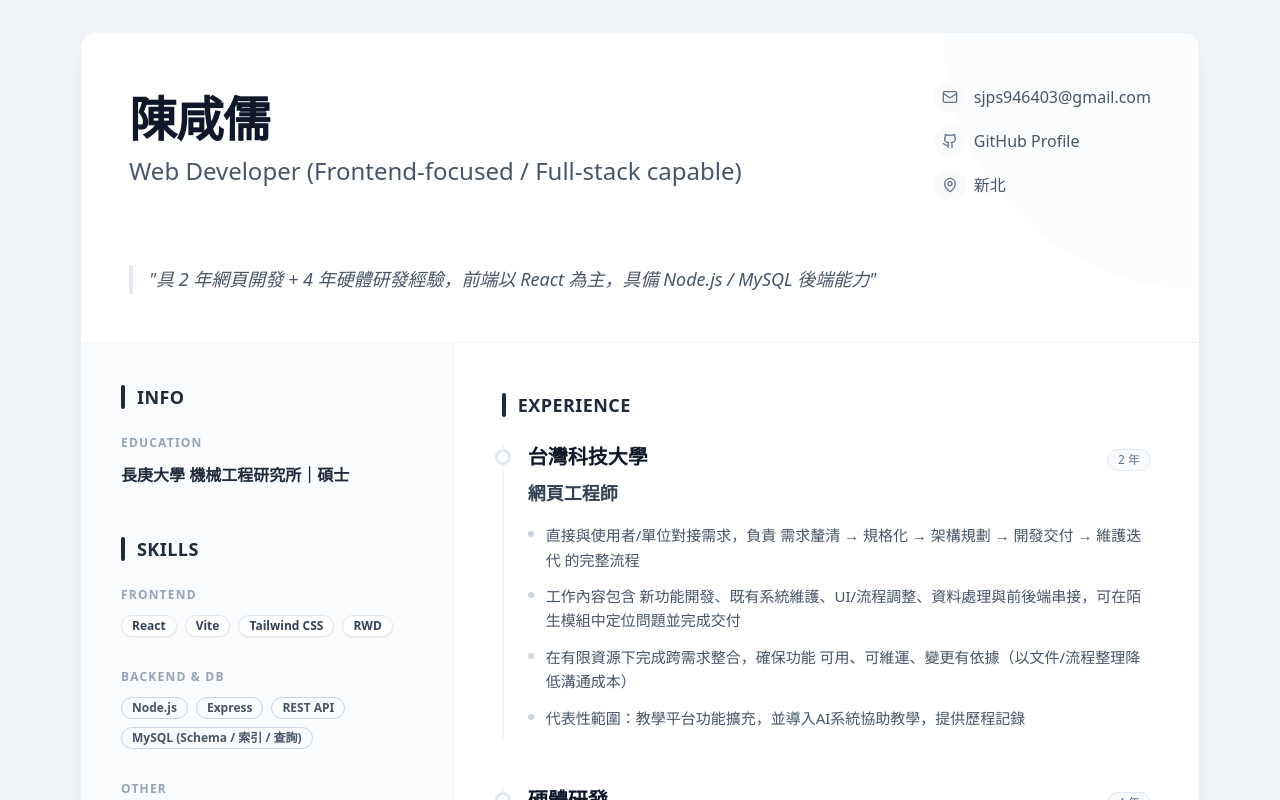
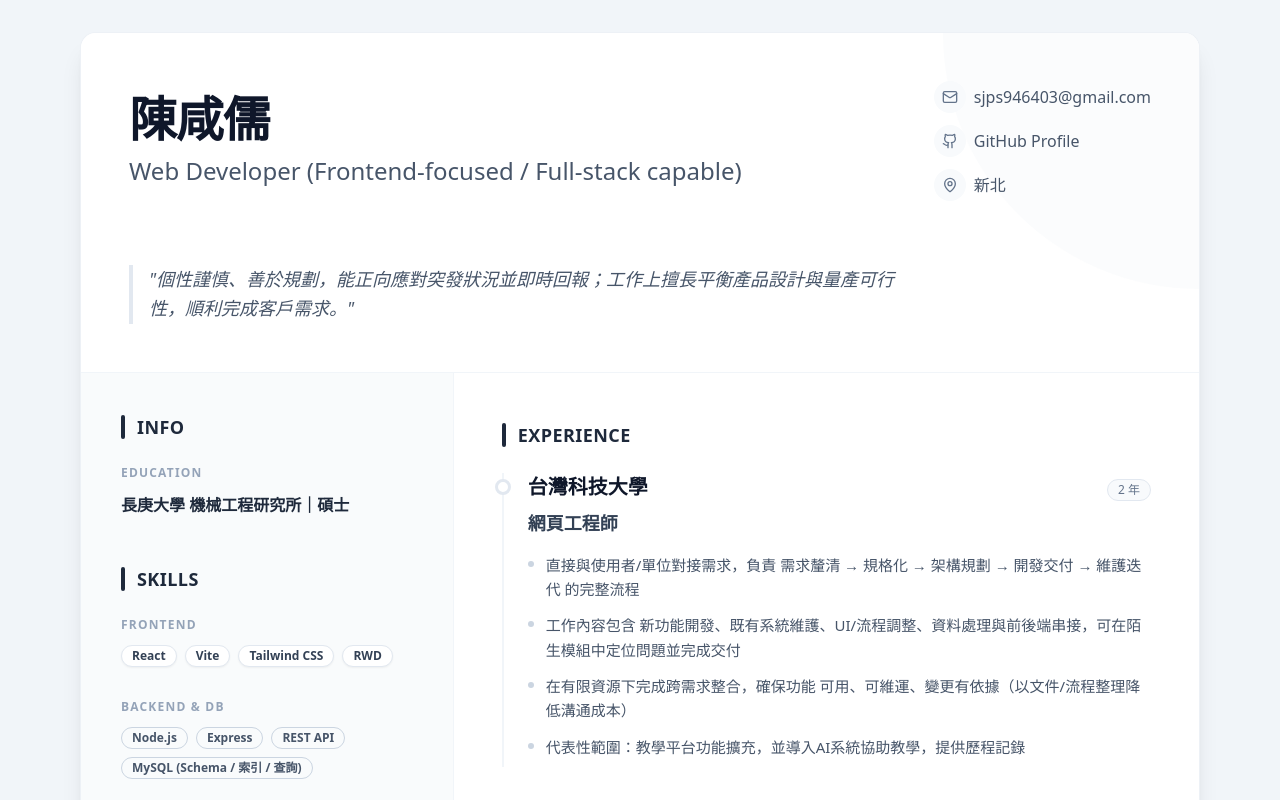
Before and after one commit to HsienLu/web-resume, a React (Vite) app: page / in a window 1280 px wide. Shown: the top 800 px of the page. Built offline with nearby package versions, Linux system fonts and the light colour scheme.

Commit message:
fix: 更新履歷資料，調整標題、摘要及技能描述

```diff
--- a/src/data/resume.ts
+++ b/src/data/resume.ts
@@ -4,8 +4,10 @@ export const resumeData = {
   location: "新北",
   email: "sjps946403@gmail.com",
   github: "https://github.com/HsienLu",
-    tagline: "具 2 年網頁開發 + 4 年硬體研發經驗，前端以 React 為主，具備 Node.js / MySQL 後端能力",
-    summary: "具 2 年網頁開發 + 4 年硬體研發經驗，前端以 React 為主，並具備 Node.js / MySQL 後端能力。曾參與教育平台 AI 教學助手，負責 對話歷程記錄/查詢 等核心功能；亦具備 舊系統維護與風險控管 經驗，重視可維護性、穩定性與清晰文件。",
+  tagline:
+    "個性謹慎、善於規劃，能正向應對突發狀況並即時回報；工作上擅長平衡產品設計與量產可行性，順利完成客戶需求。",
+  summary:
+    "具 2 年網頁開發 + 4 年硬體研發經驗，前端以 React 為主，並具備 Node.js / MySQL 後端能力。曾參與教育平台 AI 教學助手，負責 對話歷程記錄/查詢 等核心功能；亦具備 舊系統維護與風險控管 經驗，重視可維護性、穩定性與清晰文件。",
   highlights: [
     "前端主力：React 元件化、頁面一致性、表單互動與使用者流程（RWD / UI 可用性）",
     "能寫後端：Node.js / Express API、MySQL 資料表設計與查詢條件規劃",
@@ -16,7 +18,7 @@ export const resumeData = {
     backend: ["Node.js", "Express", "REST API"],
     database: ["MySQL (Schema / 索引 / 查詢)"],
     ai: ["AI 教學助手流程", "對話歷程記錄", "RAG / embedding 概念"],
-        devops: ["Ubuntu", "服務常駐與基本維護"]
+    devops: ["Ubuntu", "服務常駐與基本維護"],
   },
   projects: [
     {
@@ -26,9 +28,9 @@ export const resumeData = {
         "負責 對話歷程記錄與查詢 功能，讓師生互動可被完整追溯與管理",
         "串接前端頁面與後端 API，確保記錄寫入、查詢與顯示流程一致且穩定",
         "參與資料結構與查詢條件規劃，支援依使用者/課程或專案維度快速定位紀錄",
-                "關鍵字：Chat Logs、Query Flow、可追溯性、可維運"
-            ]
-        }
+        "關鍵字：Chat Logs、Query Flow、可追溯性、可維運",
+      ],
+    },
   ],
   experience: [
     {
@@ -39,8 +41,8 @@ export const resumeData = {
         "直接與使用者/單位對接需求，負責 需求釐清 → 規格化 → 架構規劃 → 開發交付 → 維護迭代 的完整流程",
         "工作內容包含 新功能開發、既有系統維護、UI/流程調整、資料處理與前後端串接，可在陌生模組中定位問題並完成交付",
         "在有限資源下完成跨需求整合，確保功能 可用、可維運、變更有依據（以文件/流程整理降低溝通成本）",
-                "代表性範圍：教學平台功能擴充，並導入AI系統協助教學，提供歷程記錄"
-            ]
+        "代表性範圍：教學平台功能擴充，並導入AI系統協助教學，提供歷程記錄",
+      ],
     },
     {
       company: "硬體研發",
@@ -48,11 +50,9 @@ export const resumeData = {
       period: "4 年",
       desc: [
         "研發導向流程：規格制定、測試驗證、問題分析與文件化",
-                "將可靠度與品質思維帶入軟體開發：重視可重現、可驗證與長期維護"
-            ]
-        }
+        "將可靠度與品質思維帶入軟體開發：重視可重現、可驗證與長期維護",
       ],
-    education: [
-        "長庚大學 機械工程研究所｜碩士"
-    ]
+    },
+  ],
+  education: ["長庚大學 機械工程研究所｜碩士"],
 };
```
Lines whose indentation alone changed are shown as unchanged.
